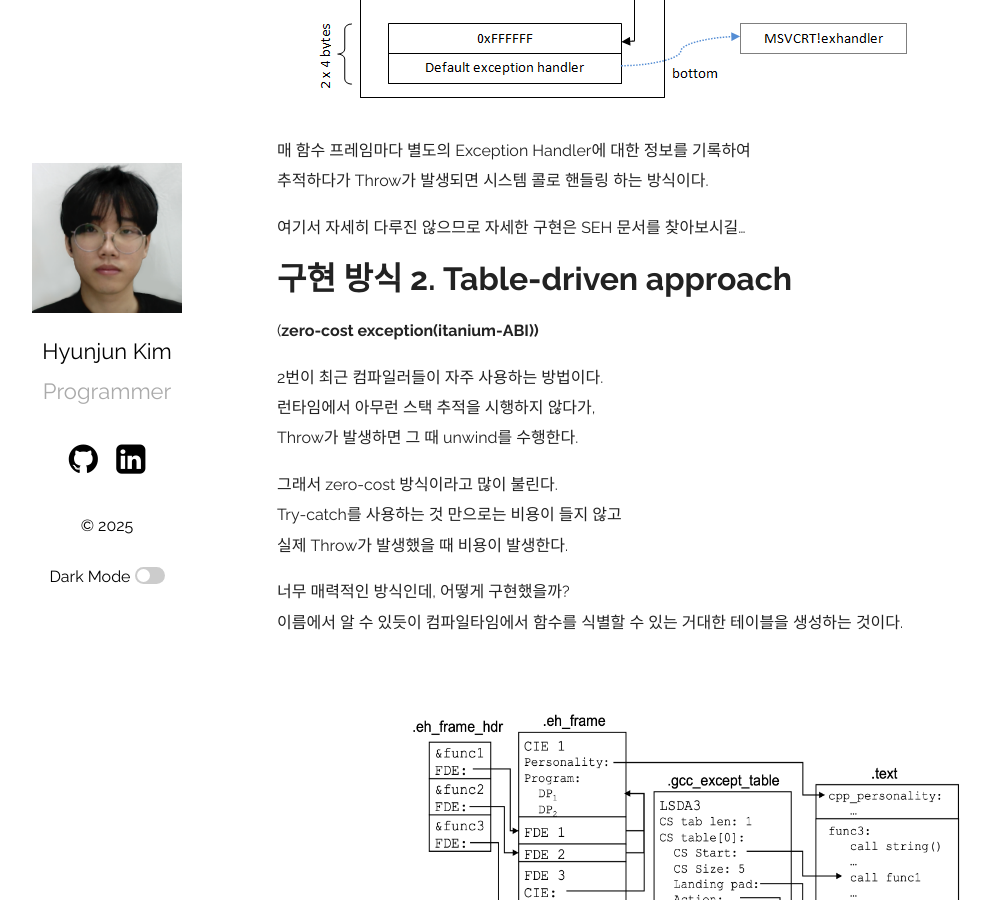
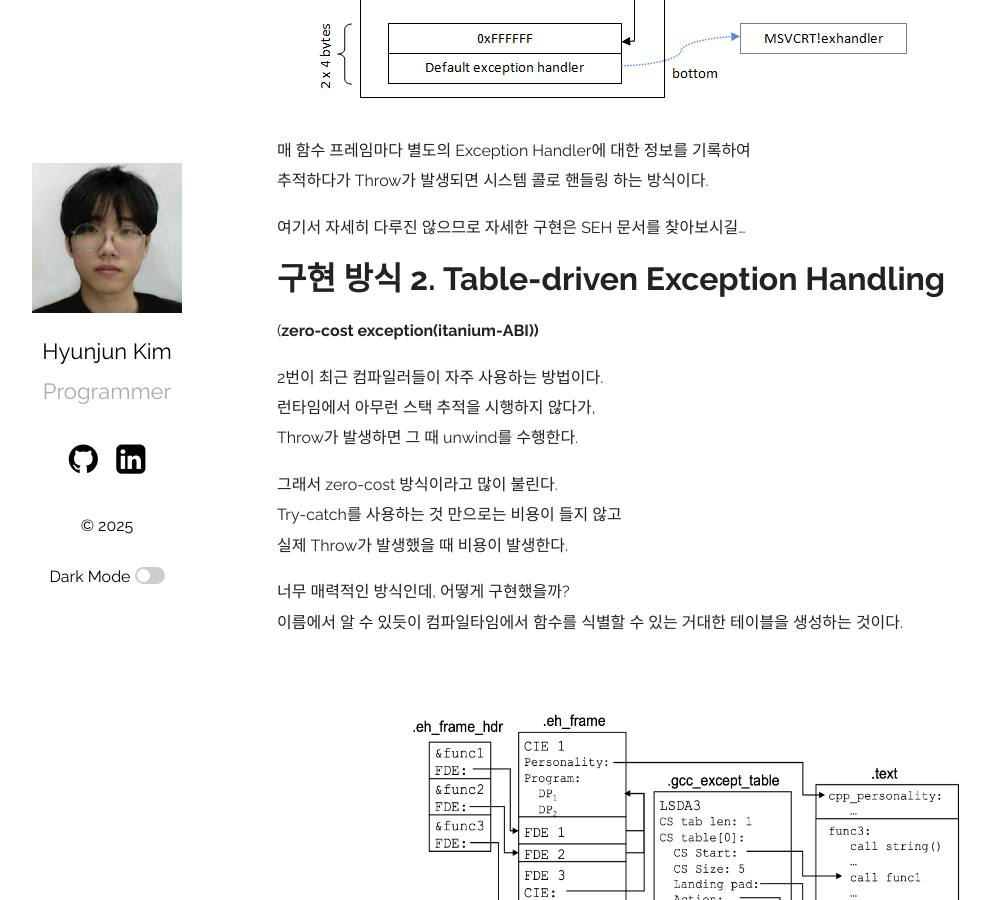
Before and after one commit to Ria9993/Ria9993.github.io, a Jekyll site: the page built from _posts/2024-01-07-how-exception-works.md, in a window 1280 px wide and 900 px high, scrolled down 2549 px. Shown: the whole window, without its empty margins (78-1069 px from the left). Built offline with Jekyll 4.4.1, drawn with Linux system fonts in a browser that asks for light colours; comment, search, counter and statistics services are not loaded.

Commit message:
Update 2024-01-07-how-exception-works.md

```diff
--- a/_posts/2024-01-07-how-exception-works.md
+++ b/_posts/2024-01-07-how-exception-works.md
@@ -67,7 +67,7 @@ try를 사용하는 것 만으로도 매 함수 호출마다 오버헤드가 발
 
 여기서 자세히 다루진 않으므로 자세한 구현은 SEH 문서를 찾아보시길…
 
-# 구현 방식 2. Table-driven approach
+# 구현 방식 2. Table-driven Exception Handling
 (**zero-cost exception(itanium-ABI))**
 
 2번이 최근 컴파일러들이 자주 사용하는 방법이다.
```
